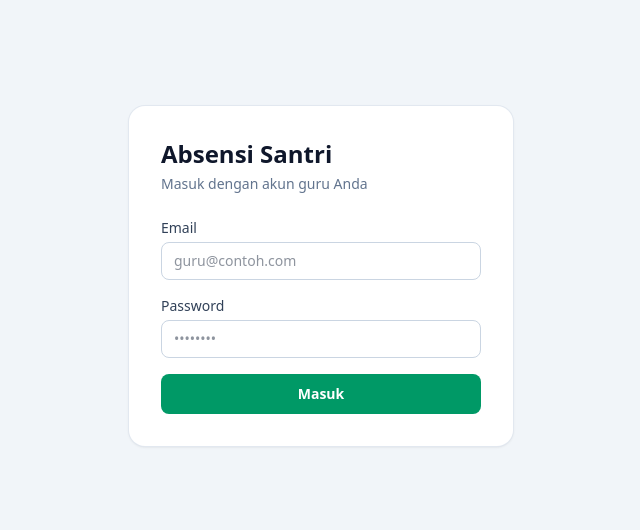
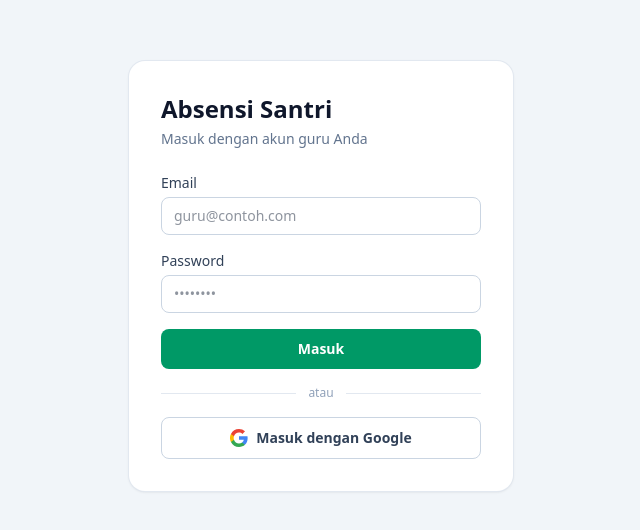
Before and after one commit to aqilaziz/absensimamsaka2026, a Next.js app: page /login in a window 1280 px wide. Shown: the part 124-654 px from the top of the page, without its empty margins (319-959 px from the left). Built offline with nearby package versions, Linux system fonts and the light colour scheme; no server answers.

Commit message:
feat: tombol Masuk dengan Google (signInWithOAuth + redirect /auth/callback)

```diff
--- a/app/(auth)/login/login-form.tsx
+++ b/app/(auth)/login/login-form.tsx
@@ -8,6 +8,30 @@ export function LoginForm() {
   const router = useRouter();
   const [error, setError] = useState<string | null>(null);
   const [pending, startTransition] = useTransition();
+  const [googlePending, setGooglePending] = useState(false);
+
+  async function signInGoogle() {
+    setError(null);
+    setGooglePending(true);
+    try {
+      const supabase = createClient();
+      const { error } = await supabase.auth.signInWithOAuth({
+        provider: "google",
+        options: {
+          redirectTo: `${window.location.origin}/auth/callback`,
+        },
+      });
+      if (error) {
+        setError("Gagal masuk dengan Google. Coba lagi.");
+        setGooglePending(false);
+      }
+      // Jika berhasil, browser diarahkan ke Google lalu kembali
+      // ke /auth/callback — tidak perlu router.replace di sini.
+    } catch {
+      setError("Gagal masuk dengan Google. Coba lagi.");
+      setGooglePending(false);
+    }
+  }
 
   function onSubmit(e: React.FormEvent<HTMLFormElement>) {
     e.preventDefault();
@@ -68,6 +92,39 @@ export function LoginForm() {
       >
         {pending ? "Memproses…" : "Masuk"}
       </button>
+
+      <div className="flex items-center gap-3 text-xs text-slate-400">
+        <span className="h-px flex-1 bg-slate-200" />
+        atau
+        <span className="h-px flex-1 bg-slate-200" />
+      </div>
+
+      <button
+        type="button"
+        onClick={signInGoogle}
+        disabled={googlePending || pending}
+        className="flex w-full items-center justify-center gap-2 rounded-lg border border-slate-300 bg-white px-4 py-2.5 text-sm font-semibold text-slate-700 transition hover:bg-slate-50 disabled:opacity-50"
+      >
+        <svg width="18" height="18" viewBox="0 0 24 24" aria-hidden="true">
+          <path
+            fill="#4285F4"
+            d="M23.5 12.27c0-.85-.08-1.66-.22-2.45H12v4.64h6.45a5.52 5.52 0 0 1-2.39 3.62v3h3.87c2.26-2.09 3.57-5.16 3.57-8.81z"
+          />
+          <path
+            fill="#34A853"
+            d="M12 24c3.24 0 5.96-1.07 7.94-2.91l-3.87-3c-1.07.72-2.45 1.15-4.07 1.15-3.13 0-5.78-2.11-6.73-4.96H1.29v3.1A12 12 0 0 0 12 24z"
+          />
+          <path
+            fill="#FBBC05"
+            d="M5.27 14.28A7.2 7.2 0 0 1 4.89 12c0-.79.14-1.56.38-2.28v-3.1H1.29a12 12 0 0 0 0 10.76l3.98-3.1z"
+          />
+          <path
+            fill="#EA4335"
+            d="M12 4.77c1.76 0 3.35.61 4.6 1.8l3.42-3.42A11.97 11.97 0 0 0 12 0 12 12 0 0 0 1.29 6.62l3.98 3.1C6.22 6.88 8.87 4.77 12 4.77z"
+          />
+        </svg>
+        {googlePending ? "Mengalihkan ke Google…" : "Masuk dengan Google"}
+      </button>
     </form>
   );
 }
```
